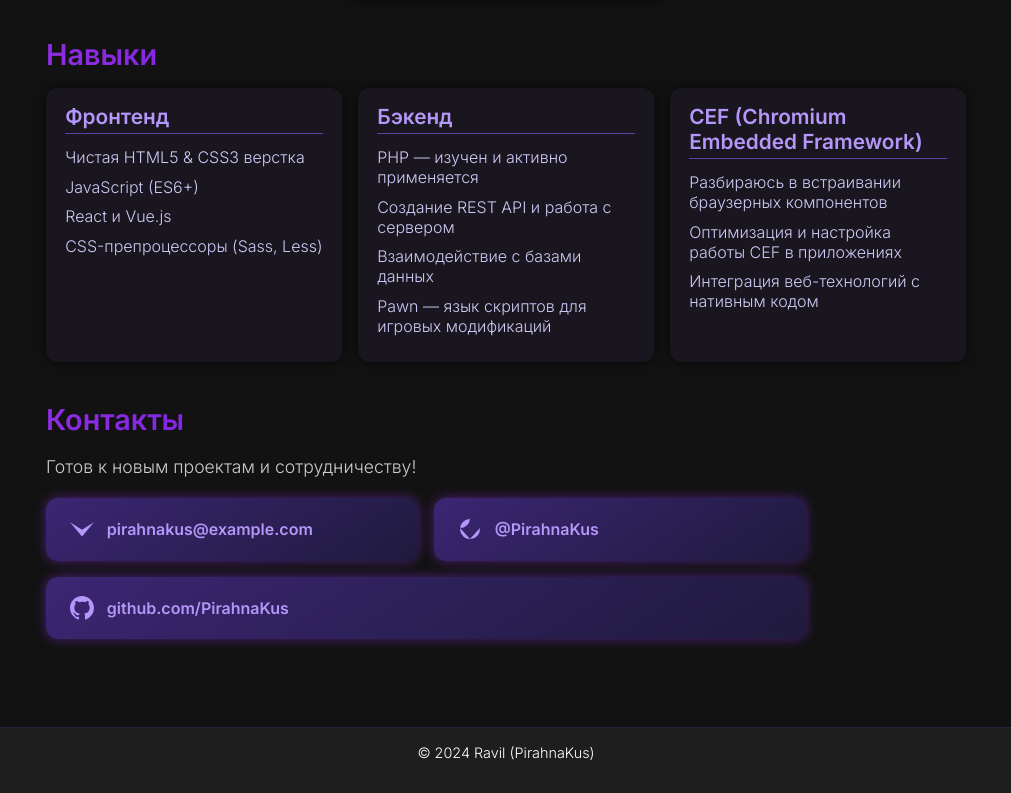
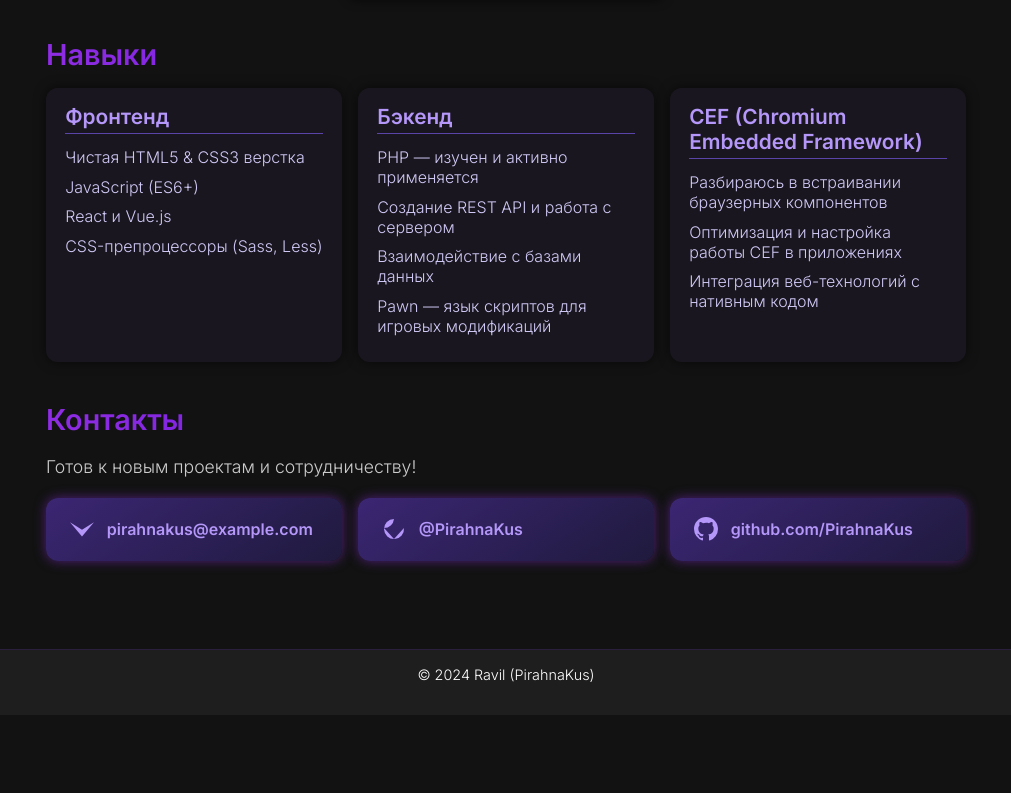
Before and after one commit to PIRAHNA123112/PIRAHNA123112.github.io, a plain HTML site: page index.html in a window 1280 px wide. Shown: the part 1006-1799 px from the top of the page, without its empty margins (134-1145 px from the left). After the commit the page ends 1721 px from the top, so only its background shows below. Drawn offline with Linux system fonts and the light colour scheme.

Commit message:
Update index.html

```diff
--- a/index.html
+++ b/index.html
@@ -144,7 +144,7 @@
   <section>
   <h2>Контакты</h2>
   <p>Готов к новым проектам и сотрудничеству!</p>
-  <div style="display:flex; gap:1rem; flex-wrap:wrap; max-width:760px; margin-top:1rem;">
+  <div style="display:flex; gap:1rem; flex-wrap:wrap; max-width:100%; margin-top:1rem;">
 
     <div style="
       background: linear-gradient(145deg, #3b2673, #1f1a3d);
```
